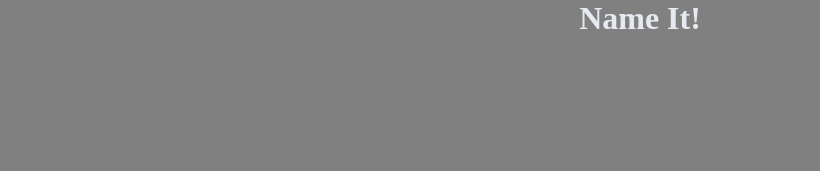
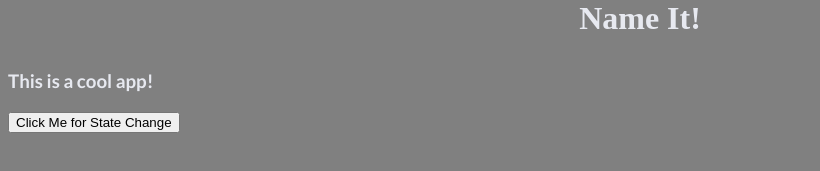
Before and after one commit to JRS296/JRS296.github.io, a React (Create React App) app in the folder name_app/: page / in a window 1280 px wide. Shown: the part 253-424 px from the top of the page, without its empty margins (0-820 px from the left). Built offline with nearby package versions, Linux system fonts and the light colour scheme; a web font is replaced by a local one.

Commit message:
Commit #3 - Learning States in React - 09.02.2022 @19:37

```diff
--- a/name_app/src/components/App/App.jsx
+++ b/name_app/src/components/App/App.jsx
@@ -4,10 +4,23 @@ import './App.css'
 //Class BAsed Component
 class App extends React.Component {
 
+    //Understanding States
+    state = {
+        headerText: "This is a cool app!",
+    };
+
     render () {
         return (
             <div>
-                <Header></Header>
+                <Header/>
+                <h3>{this.state.headerText}</h3>
+                <button
+                    onClick={() => {
+                        this.setstate({
+                            headerText: "It worked!"
+                        });
+                }}>Click Me for State Change
+                </button>
             </div>
         );
     }
```
